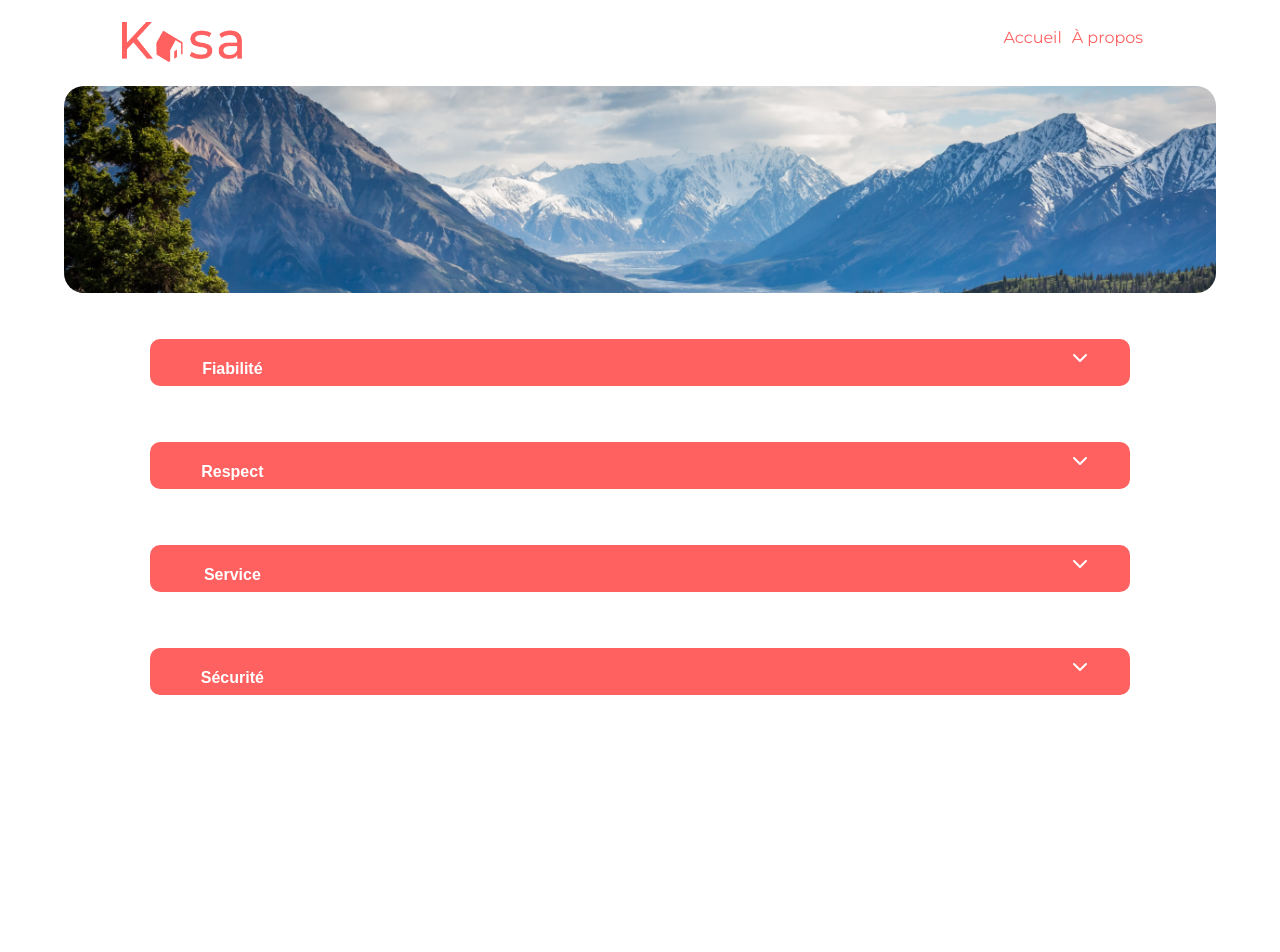
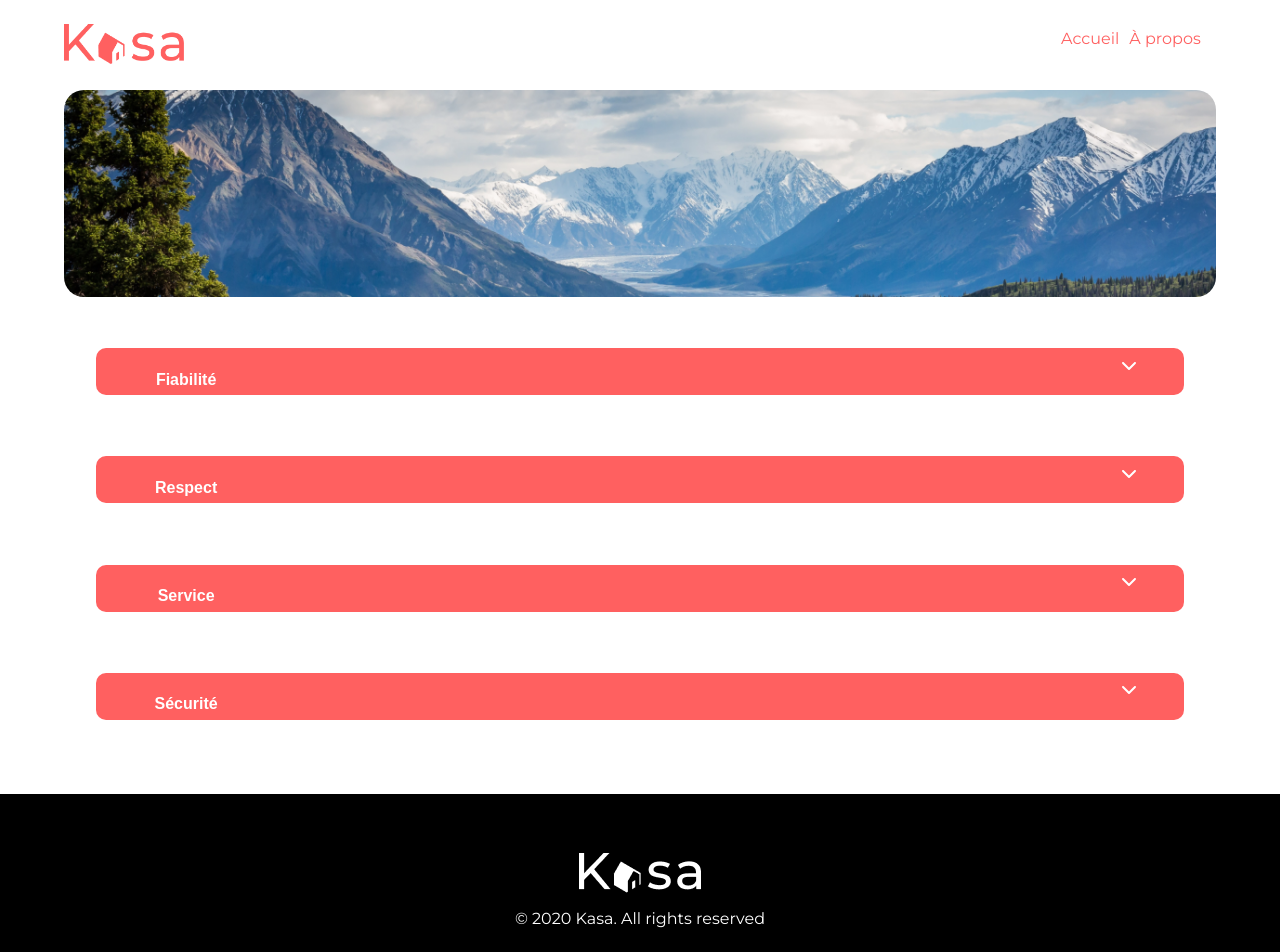
Before and after one commit to Lamouett3/P7_Kasa, a React (Create React App) app in the folder kasa/: page /apropos in a window 1280 px wide. Shown: the top 952 px of the page. Before the commit the page ends 800 px from the top, so only its background shows below. Built offline with nearby package versions, Linux system fonts and the light colour scheme.

Commit message:
css correction and footer

```diff
--- a/kasa/src/components/Banner/Banner.css
+++ b/kasa/src/components/Banner/Banner.css
@@ -1,5 +1,7 @@
 .banner {
     position: relative;
+    width: 90%;
+    margin: auto;
 }
 
 .bannerImg {
--- a/kasa/src/components/Cards/card.css
+++ b/kasa/src/components/Cards/card.css
@@ -1,7 +1,7 @@
 .cards-section {
     display: flex;
     flex-wrap: wrap;
-    width: 100%;
+    width: 90%;
     margin: auto;
     background-color: #f7f7f7;
     margin-top: 3%;
--- a/kasa/src/index.css
+++ b/kasa/src/index.css
@@ -5,6 +5,5 @@
 
 body {
   font-family: 'Montserrat', sans-serif;
-  max-width: 90%;
   margin: auto;
 }
--- a/kasa/src/pages/Apropos/apropos.jsx
+++ b/kasa/src/pages/Apropos/apropos.jsx
@@ -1,13 +1,17 @@
 import React from 'react';
 import AboutBanner from '../../components/Aboutbanner/aboutBanner';
 import DropdownLarger from '../../components/dropdownLarger/dropdownLarger';
+import Footer from '../../components/Footer/Footer';
 import './apropos.css';
 
 function APropos() {
   return (
+    <div>
     <div className="container">
       <AboutBanner />
       <DropdownLarger />
+    </div>
+    <Footer />
     </div>
   );
 }
--- a/kasa/src/pages/FicheLogement/ficheLogement.js
+++ b/kasa/src/pages/FicheLogement/ficheLogement.js
@@ -6,6 +6,7 @@ import Dropdown from "../../components/dropdown/dropdown";
 import Rating from "../../components/rating/rating";
 import Host from "../../components/host/host";
 import Tag from "../../components/Tag/tag";
+import Footer from '../../components/Footer/Footer';
 
 function FicheLogement() {
   const [logement, setLogement] = useState({});
@@ -19,6 +20,7 @@ function FicheLogement() {
   }, [id]);
 
   return (
+    <div>
     <div className="fiche-logement">
       <Carrousel />
       <div className="profile-section">
@@ -32,6 +34,8 @@ function FicheLogement() {
       <Dropdown id={id} label="Description" property="description" />
       <Dropdown id={id} label="Equipements" property="equipments" />
       </section>
+    </div>
+    <Footer />
     </div>
   );
 }
```
